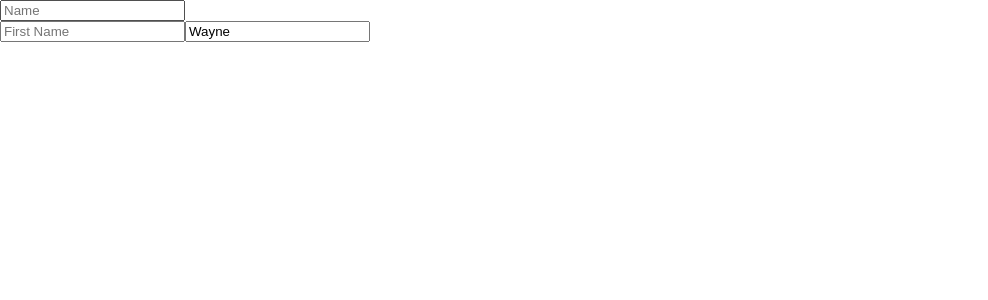
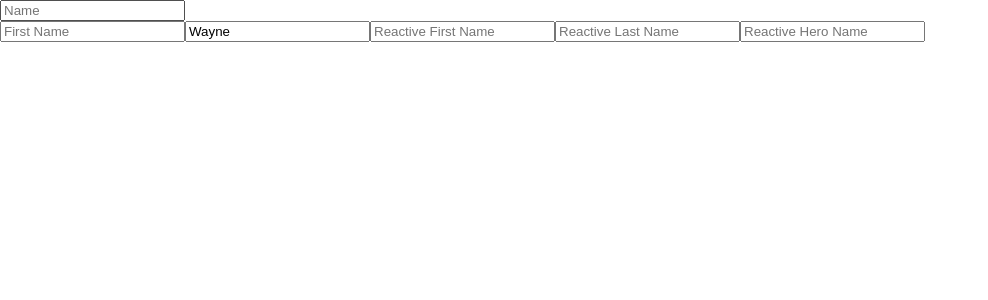
Before and after one commit to rclarian/Vue-hello-world, a Vue app: page / in a window 1280 px wide. Shown: the top 300 px of the page, without its empty margins (0-988 px from the left). Built offline with nearby package versions, Linux system fonts and the light colour scheme.

Commit message:
59 - Replacing Watchers (Part 2) - ref, watch, reactive, cloneDeep toRefs,
59 - Replacing Watchers (Part 2) - ref, watch, reactive, cloneDeep toRefs,

```diff
--- a/package.json
+++ b/package.json
@@ -10,6 +10,7 @@
   "dependencies": {
     "axios": "^1.6.8",
     "core-js": "^3.8.3",
+    "lodash": "^4.17.21",
     "vue": "^3.2.13"
   },
   "devDependencies": {
--- a/src/components/WatchComponent.vue
+++ b/src/components/WatchComponent.vue
@@ -3,17 +3,57 @@
         <!-- Options API -->
         <input type="text" placeholder="Name" v-model="name">
         <br>
+
         <!-- Composition API -->
         <input type="text" placeholder="First Name" v-model="firstName">
         <input type="text" placeholder="Last Name" v-model="lastName">
+
+        <!-- Reactive API -->
+        <input type="text" placeholder="Reactive First Name" v-model="fName">
+        <input type="text" placeholder="Reactive Last Name" v-model="lName">
+        <input type="text" placeholder="Reactive Hero Name" v-model="options.heroName">
     </div>
 </template>
 
 <script>
-import { ref, watch } from 'vue'
+import { ref, watch, reactive, toRefs } from 'vue'
+import _ from 'lodash'
     export default {
         name: 'WatchComponent',
         setup() {
+            const state = reactive({
+                fName: '',
+                lName: '',
+                options: {
+                    heroName: ''
+                }
+            })
+
+            // watch(() => {
+            //     return { ...state }
+            // },
+            //     function (newValue, oldValue) {
+            //         console.log('fName Old value ', oldValue.fName)
+            //         console.log('fName New value ', newValue.fName)
+            //         console.log('lName Old value ', oldValue.lName)
+            //         console.log('lName New value ', newValue.lName)
+            //     }
+            // )
+
+            watch(() => _.cloneDeep(state.options),
+            function(newValue, oldValue){
+                console.log('fName Old value ', oldValue)
+                console.log('fName New value ', newValue)
+            },{
+                deep: true
+            })
+
+            watch(() => state.fName,
+            function(newValue, oldValue){
+                console.log('fName Old value ', oldValue)
+                console.log('fName New value ', newValue)
+            })
+
             const firstName = ref('')
             const lastName = ref('Wayne')
 
@@ -28,7 +68,8 @@ import { ref, watch } from 'vue'
 
             return {
                 firstName,
-                lastName
+                lastName,
+                ...toRefs(state)
             }
         },
         data() {
```
Also changed, not shown: 1 other file (tests, documents, lock files or other folders).
